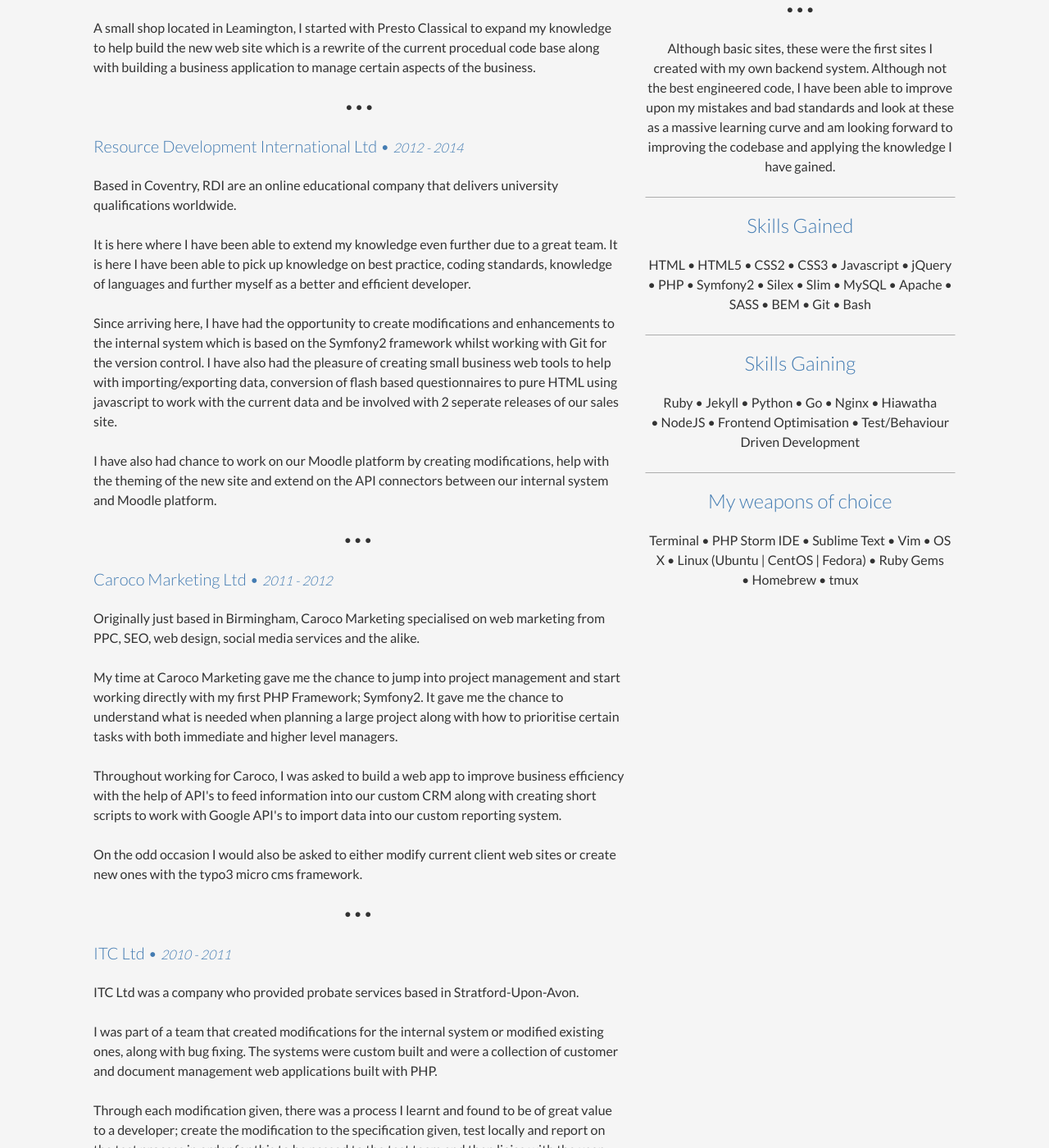
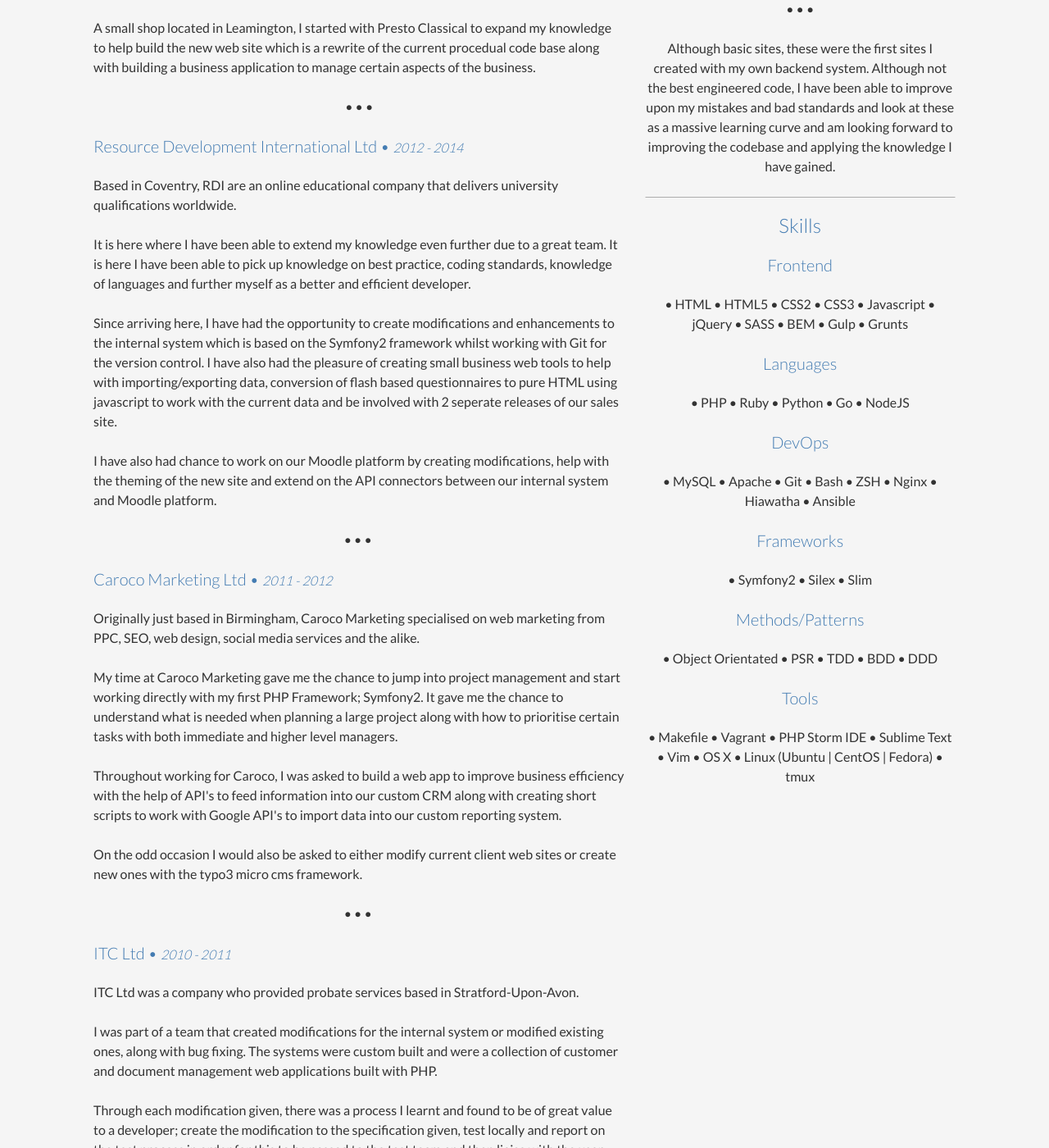
Before and after one commit to futurepixels/futurepixels.co.uk, a Jekyll site: the page built from resume.html, in a window 1280 px wide and 1400 px high, scrolled down 981 px. Shown: the whole window at 82% size. Built offline with Jekyll 4.4.1, drawn with Linux system fonts in a browser that asks for light colours.

Commit message:
Improve how skills are added for easier maintanance of me :)

```diff
--- a/_config.yml
+++ b/_config.yml
@@ -12,6 +12,68 @@
 
 description: This is the description...
 keywords: here, are, the, keywords
+
+current_os:
+  - title: Elementary OS
+  - url: http://elementary.io/
+
+skills:
+  - title: Frontend
+    items:
+      - HTML
+      - HTML5
+      - CSS2
+      - CSS3
+      - Javascript
+      - jQuery
+      - SASS
+      - BEM
+      - Gulp
+      - Grunts
+
+  - title: Languages
+    items:
+      - PHP
+      - Ruby
+      - Python
+      - Go
+      - NodeJS
+
+  - title: DevOps
+    items:
+      - MySQL
+      - Apache
+      - Git
+      - Bash
+      - ZSH
+      - Nginx
+      - Hiawatha
+      - Ansible
+
+  - title: Frameworks
+    items:
+      - Symfony2
+      - Silex
+      - Slim
+
+  - title: Methods/Patterns
+    items:
+      - Object Orientated
+      - PSR
+      - TDD
+      - BDD
+      - DDD
+
+  - title: Tools
+    items:
+    - Makefile
+    - Vagrant
+    - PHP Storm IDE
+    - Sublime Text
+    - Vim
+    - OS X
+    - Linux (Ubuntu | CentOS | Fedora)
+    - tmux
 
 readingList:
   - name: CSS Wizardry
--- a/resume.html
+++ b/resume.html
@@ -98,21 +98,14 @@
 		</p>
 		<hr>
 
-		<h3 class="center">Skills Gained</h3>
-		<p class="center">
-			HTML • HTML5 • CSS2 • CSS3 • Javascript • jQuery • PHP • Symfony2 • Silex • Slim • MySQL • Apache • SASS • BEM • Git • Bash
-		</p>
-		<hr>
-
-		<h3 class="center">Skills Gaining</h3>
-		<p class="center">
-			Ruby • Jekyll • Python • Go • Nginx • Hiawatha • NodeJS • Frontend Optimisation • Test/Behaviour Driven Development
-		</p>
-		<hr>
-
-		<h3 class="center">My weapons of choice</h3>
-		<p class="center">
-			Terminal • PHP Storm IDE • Sublime Text • Vim • OS X • Linux (Ubuntu | CentOS | Fedora) • Ruby Gems • Homebrew • tmux
-		</p>
+		<h3 class="center">Skills</h3>
+		{% for skillSet in site.skills %}
+			<h4 class="center">{{ skillSet.title }}</h4>
+			<p class="center head">
+			{% for item in skillSet.items %}
+				• {{ item }}
+			{% endfor %}
+			</p>
+		{% endfor %}
 	</div>
 </div>
```
